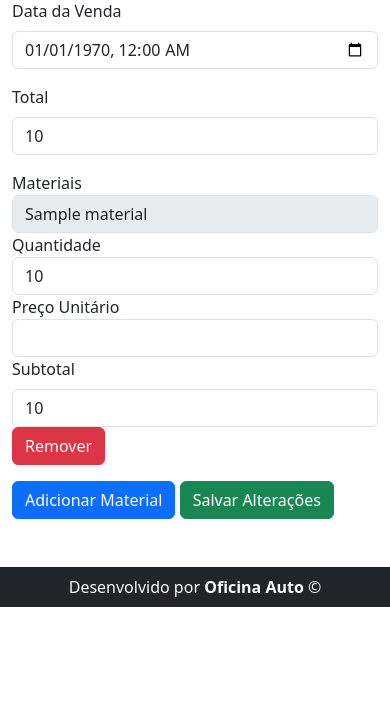
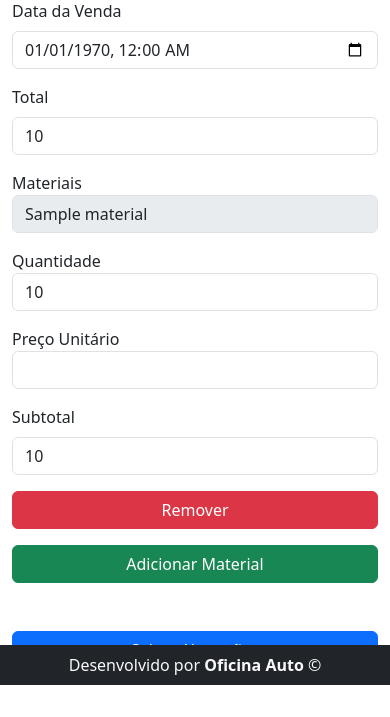
Before and after one commit to Werbster-MT/projeto-oficina, a PHP site: page /alterar_venda.php?id_venda=1 in a window 390 px wide. Shown: the part 159-876 px from the top of the page. Before the commit the page ends 766 px from the top, so only its background shows below. Run offline with PHP 8.4, Linux system fonts and the light colour scheme; the visitor is signed in with stand-in values (Sample User, id 1); tables that the repository leaves empty or names only in its code hold one stand-in row (values such as "Sample post"); some libraries are stand-ins or nearby versions.

Commit message:
[REFACT] Refatorando telas para adicionar responsividade.

```diff
--- a/adicionar_material.php
+++ b/adicionar_material.php
@@ -30,7 +30,7 @@ require_once "includes/templates/header.php";
 ?>
 
 <div class="container mt-5">
-    <h2>Adicionar Material</h2>
+    <h2 class="mb-4">Adicionar Material</h2>
     <form method="POST">
         <div class="mb-3">
             <label for="nome" class="form-label">Nome do Material</label>
@@ -44,13 +44,13 @@ require_once "includes/templates/header.php";
             <label for="quantidade" class="form-label">Quantidade</label>
             <input type="number" class="form-control" id="quantidade" name="quantidade" required>
         </div>
-        <div class="mb-3">
+        <div class="mb-5">
             <label for="preco" class="form-label">Preço Unitário</label>
             <input type="number" class="form-control" id="preco" name="preco" step="0.01" required>
         </div>
         <div class="row mb-3">
             <div class="col-md-12 text-center">
-                <button type="submit" class="btn btn-primary">Salvar Material</button>
+                <button type="submit" class="btn btn-responsive btn-primary">Salvar Material</button>
             </div>
         </div>
     </form>
--- a/alterar_material.php
+++ b/alterar_material.php
@@ -58,7 +58,7 @@ require_once "includes/templates/header.php";
             <label for="preco" class="form-label">Preço</label>
             <input type="number" step="0.01" class="form-control" id="preco" name="preco" value="<?= $material->preco ?>" required>
         </div>
-        <button type="submit" class="btn btn-primary">Salvar Alterações</button>
+        <button type="submit" class="btn btn-responsive btn-primary">Salvar Alterações</button>
     </form>
 </main>
 
--- a/alterar_venda.php
+++ b/alterar_venda.php
@@ -68,32 +68,40 @@ require_once "includes/templates/header.php";
         </div>
         <div id="materiais-container">
             <?php while ($material = $materiais->fetch_assoc()): ?>
-                <div class="row mb-3 material-item">
-                    <div class="col-md-4">
+                <div class="row align-items-end material-item">
+                    <div class="col-md-4 mb-3">
                         <label>Materiais</label>
                         <input type="hidden" name="materiais[]" value="<?= $material['id_material'] ?>">
                         <input type="text" class="form-control" value="<?= $material['nome'] ?>" disabled>
                     </div>
-                    <div class="col-md-2">
+                    <div class="col-md-2 mb-3">
                         <label for="quantidades">Quantidade</label>
                         <input type="number" class="form-control quantidade-input" name="quantidades[]" value="<?= $material['quantidade'] ?>" required>
                     </div>
-                    <div class="col-md-2">
+                    <div class="col-md-2 mb-3">
                         <label for="precos">Preço Unitário</label>
                         <input type="number" class="form-control preco-input" name="precos[]" value="<?= $material['preco_unitario'] ?>" step="0.01" readonly required>
                     </div>
-                    <div class="col-md-2">
+                    <div class="col-md-2 mb-3">
                         <label for="subtotais" class="form-label">Subtotal</label>
                         <input type="number" class="form-control subtotal-input" value="<?= $material['subtotal'] ?>" step="0.01" readonly>
                     </div>
-                    <div class="col-md-2 d-flex align-items-end">
-                        <button type="button" class="btn btn-danger btn-remove-material">Remover</button>
+                    <div class="col-md-2 d-flex align-items-end mb-3">
+                        <button type="button" class="btn btn-responsive btn-danger btn-remove-material">Remover</button>
                     </div>
                 </div>
             <?php endwhile; ?>
         </div>
-        <button type="button" class="btn btn-primary" id="btn-add-material">Adicionar Material</button>
-        <button type="submit" class="btn btn-success">Salvar Alterações</button>
+        <div class="row mb-5">
+            <div class="col-12">
+                <button type="button" class="btn btn-responsive btn-success" id="btn-add-material">Adicionar Material</button>
+            </div>
+        </div>
+        <div class="row">
+            <div class="col-12 text-center">
+                <button type="submit" class="btn btn-responsive btn-primary">Salvar Alterações</button>
+            </div>
+        </div>
     </form>
 </main>
 
@@ -171,8 +179,8 @@ require_once "includes/templates/header.php";
 </script>
 
 <!-- Template Oculto -->
-<div id="material-template" class="row mb-3 material-item" style="display: none;">
-    <div class="col-md-4">
+<div id="material-template" class="row material-item" style="display: none;">
+    <div class="col-md-4 mb-3">
         <label for="materiais" class="form-label">Material</label>
         <select class="form-select material-select" name="materiais[]" required>
             <option value="">Selecione um material</option>
@@ -186,20 +194,20 @@ require_once "includes/templates/header.php";
             ?>
         </select>
     </div>
-    <div class="col-md-2">
+    <div class="col-md-2 mb-3">
         <label for="quantidades" class="form-label">Quantidade</label>
         <input type="number" class="form-control quantidade-input" name="quantidades[]" step="1" required>
     </div>
-    <div class="col-md-2">
+    <div class="col-md-2 mb-3">
         <label for="precos" class="form-label">Preço Unitário</label>
         <input type="number" class="form-control preco-input" name="precos[]" step="0.01" readonly required>
     </div>
-    <div class="col-md-2">
+    <div class="col-md-2 mb-3">
         <label for="subtotais" class="form-label">Subtotal</label>
         <input type="number" class="form-control subtotal-input" step="0.01" readonly>
     </div>
-    <div class="col-md-2 d-flex align-items-end">
-        <button type="button" class="btn btn-danger btn-remove-material">Remover</button>
+    <div class="col-md-2 d-flex align-items-end mb-3">
+        <button type="button" class="btn btn-responsive btn-danger btn-remove-material">Remover</button>
     </div>
 </div>
 
--- a/assets/css/style.css
+++ b/assets/css/style.css
@@ -1,24 +1,8 @@
 @charset "UTF-8";
 
-/* Login */
-.card-custom {
-    height: 300px;
-    width: 100%;
+@media screen and (max-width: 768px) {
+
+    button.btn.btn-responsive{
+        width: 100% !important;
+    }
 }
-
-.card-custom .card-block li {
-    list-style: none;
-    font-size: 0.8em;
-}
-
-.card-block {
-    display: flex;
-    flex-direction: column;
-    justify-content: space-between;
-    height: 100%;
-}
-
-/* Menu */
-nav.navbar > div#navbarNav > span.nav-item > a.nav-link {
-    color: #FFF;
-}
--- a/includes/templates/footer.php
+++ b/includes/templates/footer.php
@@ -1,5 +1,5 @@
     </div>
-    <footer class="container-fluid bg-dark p-2">
+    <footer class="container-fluid fixed-bottom bg-dark p-2">
         <div class="text-center text-light"> Desenvolvido por <strong>Oficina Auto</strong> &copy;</div>
     </footer>
     <script src="https://cdn.jsdelivr.net/npm/bootstrap@5.3.3/dist/js/bootstrap.bundle.min.js" integrity="sha384-YvpcrYf0tY3lHB60NNkmXc5s9fDVZLESaAA55NDzOxhy9GkcIdslK1eN7N6jIeHz" crossorigin="anonymous"></script>
--- a/includes/templates/header.php
+++ b/includes/templates/header.php
@@ -4,6 +4,10 @@
     <meta charset="UTF-8">
     <meta name="viewport" content="width=device-width, initial-scale=1.0">
     <title><?=$currentPage?></title>
+
+    <!-- CSS -->
+    <link rel="stylesheet" href="assets/css/style.css">
+
     <!-- Bootstrap -->
     <link href="https://cdn.jsdelivr.net/npm/bootstrap@5.3.3/dist/css/bootstrap.min.css" rel="stylesheet" integrity="sha384-QWTKZyjpPEjISv5WaRU9OFeRpok6YctnYmDr5pNlyT2bRjXh0JMhjY6hW+ALEwIH" crossorigin="anonymous">
     <link rel="stylesheet" type="text/css" href="https://cdn.datatables.net/1.11.5/css/dataTables.bootstrap5.min.css">
@@ -14,8 +18,7 @@
     <script src="https://cdn.datatables.net/1.11.5/js/dataTables.bootstrap5.min.js"></script>
     <script src="https://cdn.jsdelivr.net/npm/bootstrap@5.3.0/dist/js/bootstrap.bundle.min.js"></script>
 
-    <!-- CSS -->
-    <link rel="stylesheet" href="assets/css/style.css">
+
 </head>
 <header>
     <nav class="navbar navbar-expand-lg navbar-dark bg-dark bg- p-3">
--- a/index.php
+++ b/index.php
@@ -45,7 +45,7 @@
                                 </div>
 
                                 <div class="d-flex justify-content-center mt-4">
-                                    <button type="submit" class="btn btn-success w-100">
+                                    <button type="submit" class="btn btn-primary w-100">
                                         Entrar
                                     </button>
                                 </div>
--- a/materiais.php
+++ b/materiais.php
@@ -18,6 +18,7 @@ $res_materiais = $banco->query($query_materiais);
 ?>
 
 <main class="container mt-5 mb-5">
+    <div class="table-responsive">
         <table id="materiaisTable" class="table table-bordered table-striped">
             <h2 class="mb-4">Materiais</h2>
             <thead>
@@ -54,6 +55,7 @@ $res_materiais = $banco->query($query_materiais);
                 <?php endwhile; ?>
             </tbody>
         </table>
+    </div>
 </main>
 
 <script>
--- a/servicos.php
+++ b/servicos.php
@@ -72,6 +72,7 @@ $res = $stmt->get_result();
 
 <div class="container mt-5 mb-5">
     <h2 class="mb-4">Serviços</h2>
+    <div class="table-responsive">
         <table id="servicosTable" class="table table-bordered table-striped">
             <thead>
                 <tr>
@@ -117,6 +118,7 @@ $res = $stmt->get_result();
             </tbody>
         </table>
     </div>
+</div>
 
 <script>
 $(document).ready(function() {
--- a/vendas.php
+++ b/vendas.php
@@ -73,6 +73,7 @@ require_once "includes/templates/header.php";
 ?>
 <div class="container mt-5 mb-5">
     <h2 class="mb-4">Vendas</h2>
+    <div class="table-responsive">
         <table id="vendasTable" class="table table-striped table-bordered">
             <thead>
                 <tr>
@@ -106,6 +107,7 @@ require_once "includes/templates/header.php";
             </tbody>
         </table>
     </div>
+</div>
 
 <script>
     $(document).ready(function() {
```
Also changed, not shown: adicionar_servico.php (+18 -18 lines), adicionar_venda.php (+17 -17 lines), alterar_servico.php (+10 -10 lines), alterar_usuario.php (+6 -2 lines), cadastrar_usuario.php (+7 -2 lines), dashboard.php (+5 -5 lines). Lines whose indentation alone changed are shown as unchanged.
